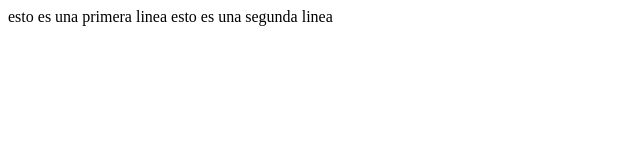
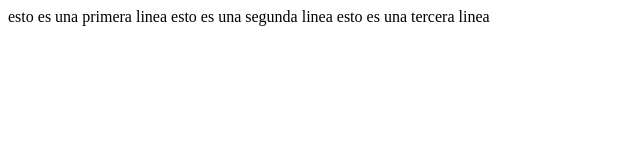
Before and after one commit to pedrog2312/pagina_git_martes_2025_2, a plain HTML site: page index.html in a window 1280 px wide. Shown: the whole page, without its empty margins (0-640 px from the left). Drawn offline with Linux system fonts and the light colour scheme.

Commit message:
cuarto commit

```diff
--- a/index.html
+++ b/index.html
@@ -8,5 +8,6 @@
 <body>
     <hi>esto es una primera linea</hi>
     <hi>esto es una segunda linea</hi>
+    <hi>esto es una tercera linea</hi>
 </body>
 </html>
```
